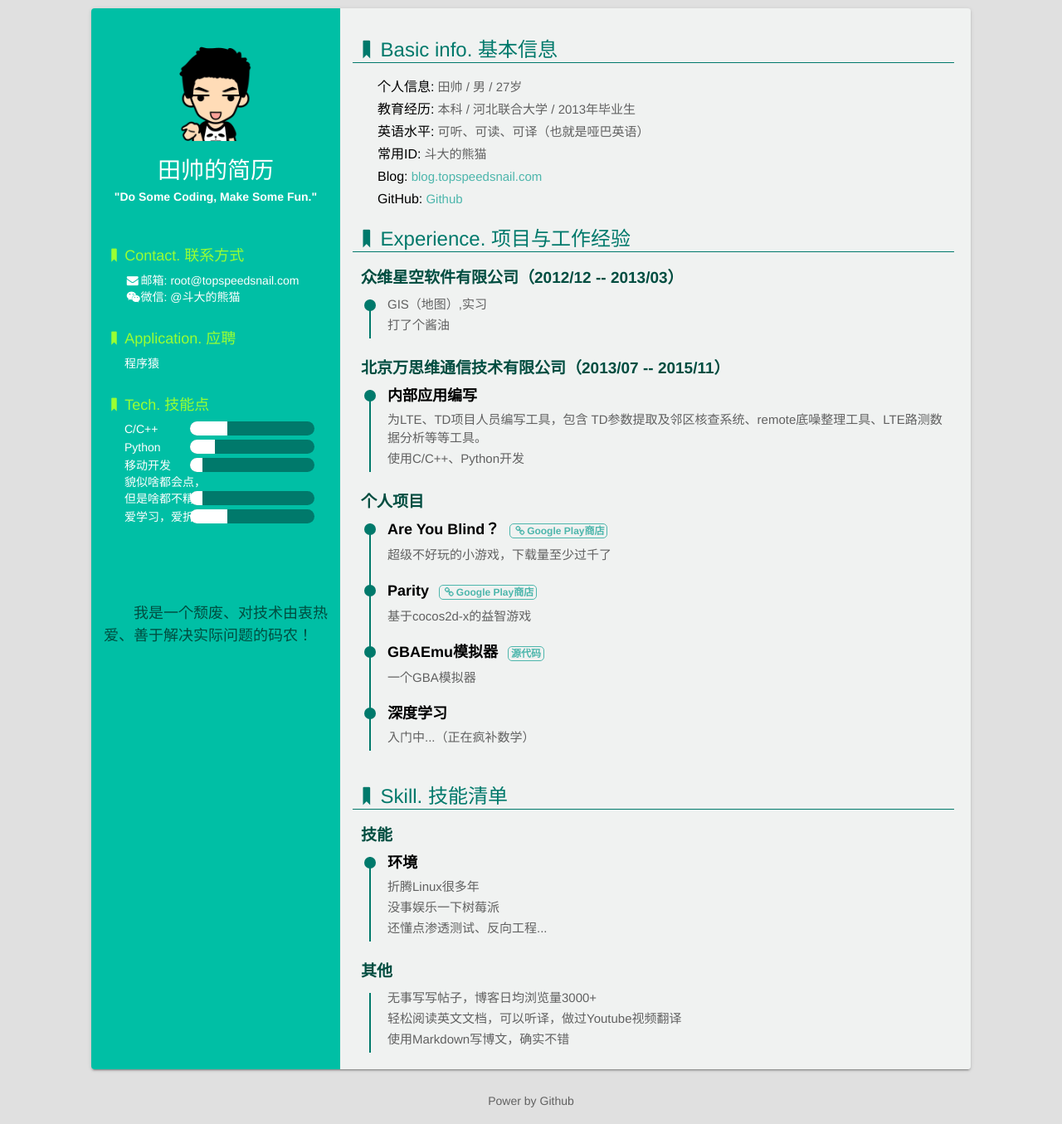
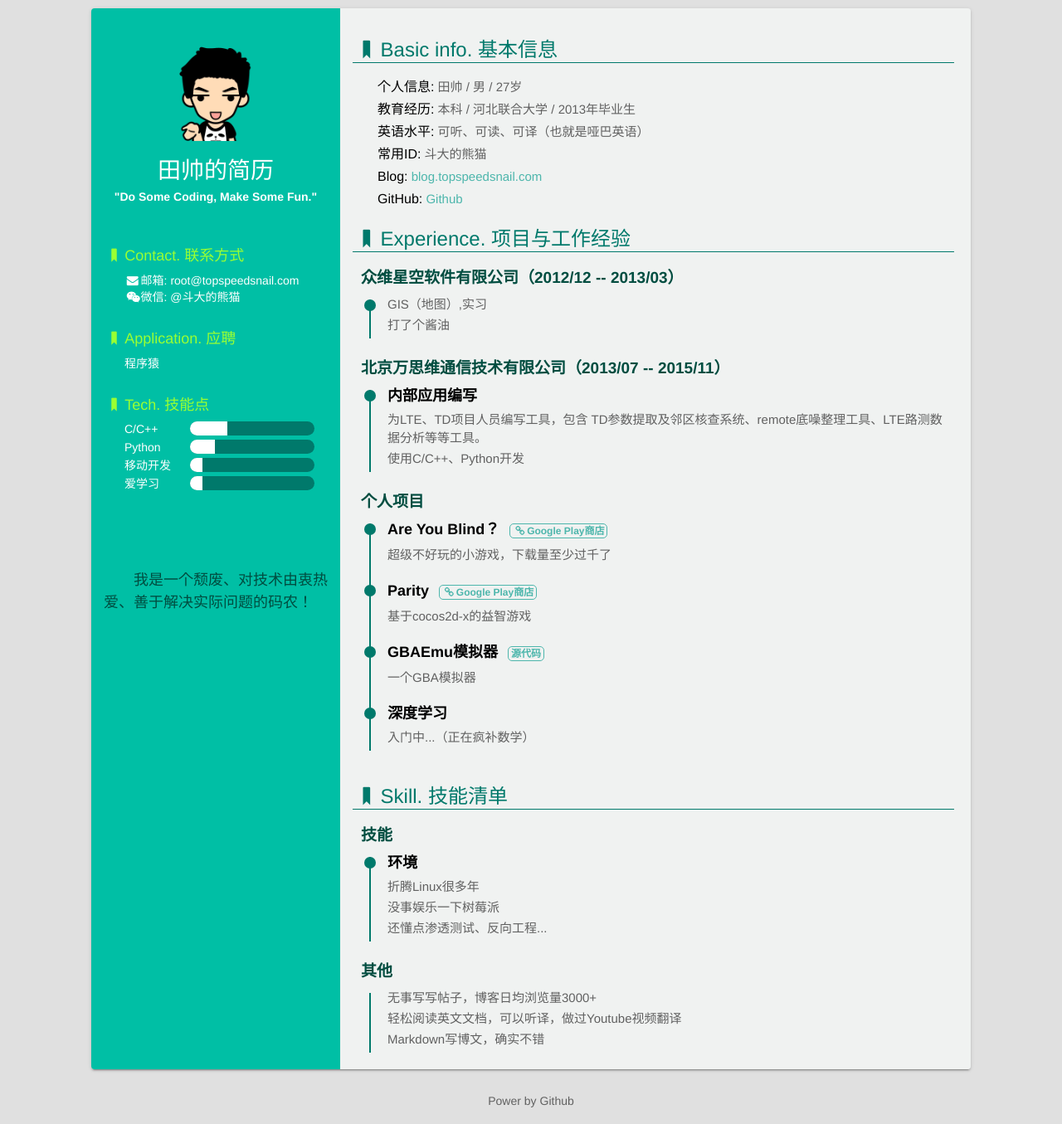
Before and after one commit to tiancode/tiancode.github.io, a Jekyll site: the page resume/index.html, which Jekyll copies as it is, in a window 1280 px wide. Shown: the whole page at 83% size. Built offline with Jekyll 4.4.1, drawn with Linux system fonts in a browser that asks for light colours.

Commit message:
Update index.html

```diff
--- a/resume/index.html
+++ b/resume/index.html
@@ -48,15 +48,9 @@
                         </div>
                     </dd>
                       <dd>
-                        <div class="skill-name">貌似啥都会点，但是啥都不精</div>
+                        <div class="skill-name">爱学习</div>
                         <div class="skill-bar-wrap">
                             <div class="skill-bar" style="width: 10%"></div>
-                        </div>
-                    </dd>
-                      <dd>
-                        <div class="skill-name">爱学习，爱折腾</div>
-                        <div class="skill-bar-wrap">
-                            <div class="skill-bar" style="width: 30%"></div>
                         </div>
                     </dd>
                 </li>
@@ -149,7 +143,7 @@
                         <li>
                             <p>无事写写帖子，博客日均浏览量3000+</p>
                             <p>轻松阅读英文文档，可以听译，做过Youtube视频翻译</p>
-                            <p>使用Markdown写博文，确实不错</p>
+                            <p>Markdown写博文，确实不错</p>
                         </li>
                     </ul>
                 </li>
```
